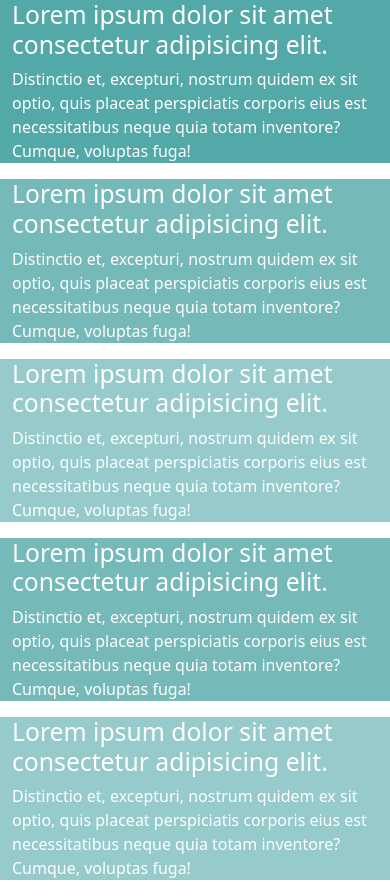
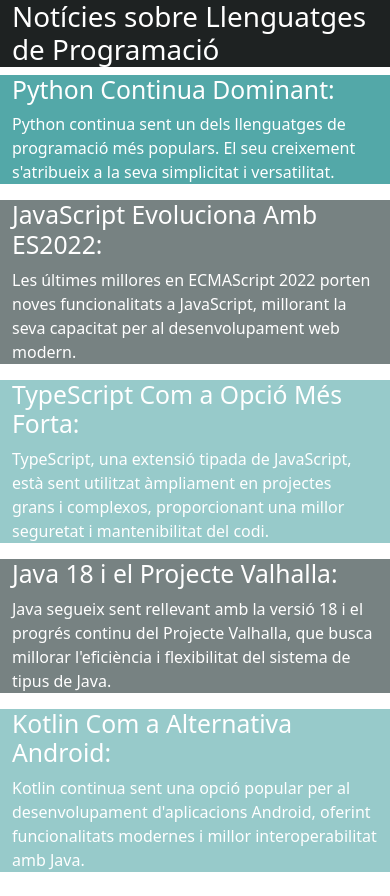
Before and after one commit to jselga/M9DAW2324, a plain HTML site: page UF3/01-Breakpoints/index.html in a window 390 px wide. Drawn offline with nearby package versions, Linux system fonts and the light colour scheme.

Commit message:
Breakpoints amb contingut

```diff
--- a/UF3/01-Breakpoints/css/style.css
+++ b/UF3/01-Breakpoints/css/style.css
@@ -1,10 +1,14 @@
+.rectangleTop{
+    background-color: rgb(30, 34, 34);
+    color: white;
+}
 .rectangle{
     background-color: rgb(83, 168, 168);
     color: white;
 }
 
 .rectangle80{
-    background-color: rgb(83, 168, 168);
+    background-color: rgb(86, 99, 99);
     color: white;
     opacity: 0.8;
 }
--- a/UF3/01-Breakpoints/index.html
+++ b/UF3/01-Breakpoints/index.html
@@ -9,26 +9,29 @@
 
 </head>
 <body>
+    <div class="container-fluid rectangleTop">
+        <h1>Notícies sobre Llenguatges de Programació</h1>
+    </div>
     <main>
         <article class="container-sm rectangle">
-            <h2>Lorem ipsum dolor sit amet consectetur adipisicing elit. </h2>
-            <p>Distinctio et, excepturi, nostrum quidem ex sit optio, quis placeat perspiciatis corporis eius est necessitatibus neque quia totam inventore? Cumque, voluptas fuga!</p>
+            <h2>Python Continua Dominant: </h2>
+            <p>Python continua sent un dels llenguatges de programació més populars. El seu creixement s'atribueix a la seva simplicitat i versatilitat.</p>
         </article>
                 <article class="container-md rectangle80">
-            <h2>Lorem ipsum dolor sit amet consectetur adipisicing elit. </h2>
-            <p>Distinctio et, excepturi, nostrum quidem ex sit optio, quis placeat perspiciatis corporis eius est necessitatibus neque quia totam inventore? Cumque, voluptas fuga!</p>
+            <h2>JavaScript Evoluciona Amb ES2022: </h2>
+            <p> Les últimes millores en ECMAScript 2022 porten noves funcionalitats a JavaScript, millorant la seva capacitat per al desenvolupament web modern.</p>
         </article>
         <article class="container-lg rectangle60">
-            <h2>Lorem ipsum dolor sit amet consectetur adipisicing elit. </h2>
-            <p>Distinctio et, excepturi, nostrum quidem ex sit optio, quis placeat perspiciatis corporis eius est necessitatibus neque quia totam inventore? Cumque, voluptas fuga!</p>
+            <h2>TypeScript Com a Opció Més Forta: </h2>
+            <p>TypeScript, una extensió tipada de JavaScript, està sent utilitzat àmpliament en projectes grans i complexos, proporcionant una millor seguretat i mantenibilitat del codi.</p>
         </article>
         <article class="container-xl rectangle80">
-            <h2>Lorem ipsum dolor sit amet consectetur adipisicing elit. </h2>
-            <p>Distinctio et, excepturi, nostrum quidem ex sit optio, quis placeat perspiciatis corporis eius est necessitatibus neque quia totam inventore? Cumque, voluptas fuga!</p>
+            <h2>Java 18 i el Projecte Valhalla: </h2>
+            <p>Java segueix sent rellevant amb la versió 18 i el progrés continu del Projecte Valhalla, que busca millorar l'eficiència i flexibilitat del sistema de tipus de Java.</p>
         </article>
         <article class="container-xxl rectangle60">
-            <h2>Lorem ipsum dolor sit amet consectetur adipisicing elit. </h2>
-            <p>Distinctio et, excepturi, nostrum quidem ex sit optio, quis placeat perspiciatis corporis eius est necessitatibus neque quia totam inventore? Cumque, voluptas fuga!</p>
+            <h2>Kotlin Com a Alternativa Android:</h2>
+            <p> Kotlin continua sent una opció popular per al desenvolupament d'aplicacions Android, oferint funcionalitats modernes i millor interoperabilitat amb Java.</p>
         </article>
     </main>
     <script src="https://cdn.jsdelivr.net/npm/bootstrap@5.3.2/dist/js/bootstrap.bundle.min.js" integrity="sha384-C6RzsynM9kWDrMNeT87bh95OGNyZPhcTNXj1NW7RuBCsyN/o0jlpcV8Qyq46cDfL" crossorigin="anonymous"></script>
```
